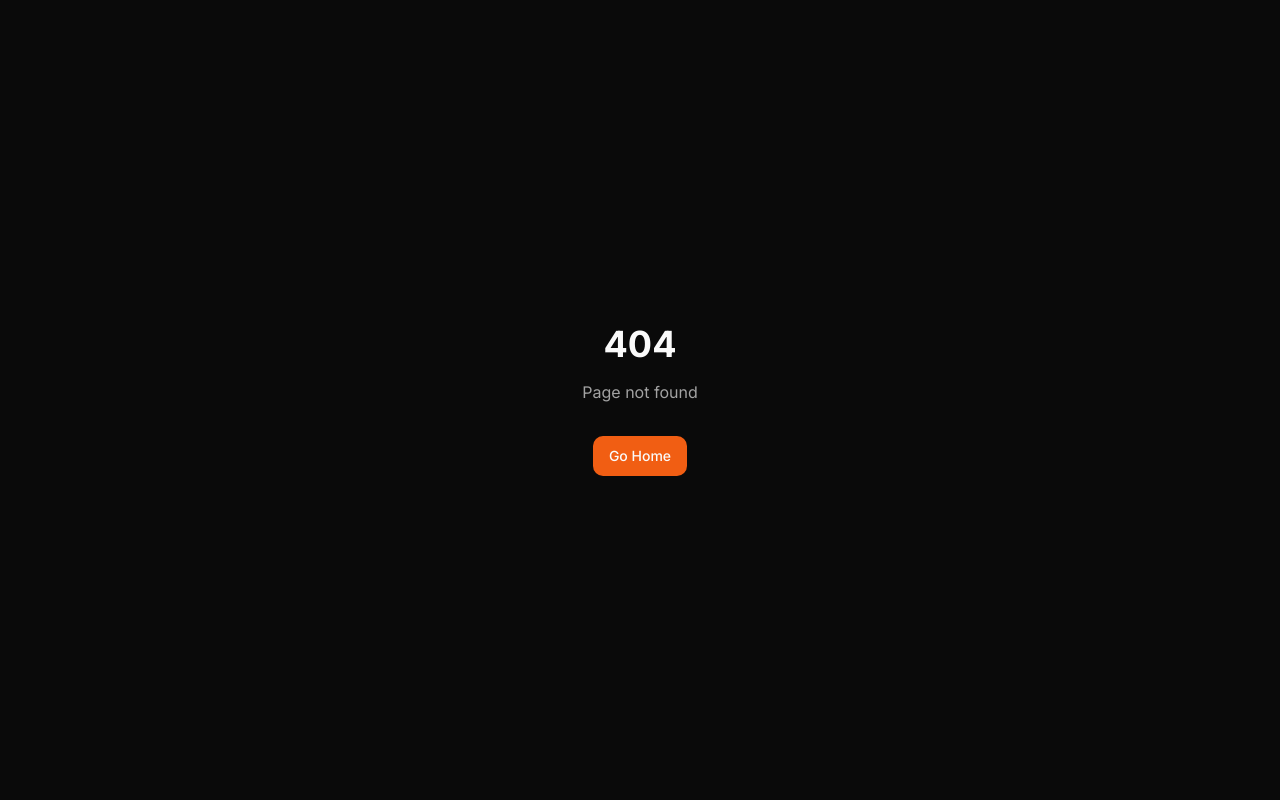
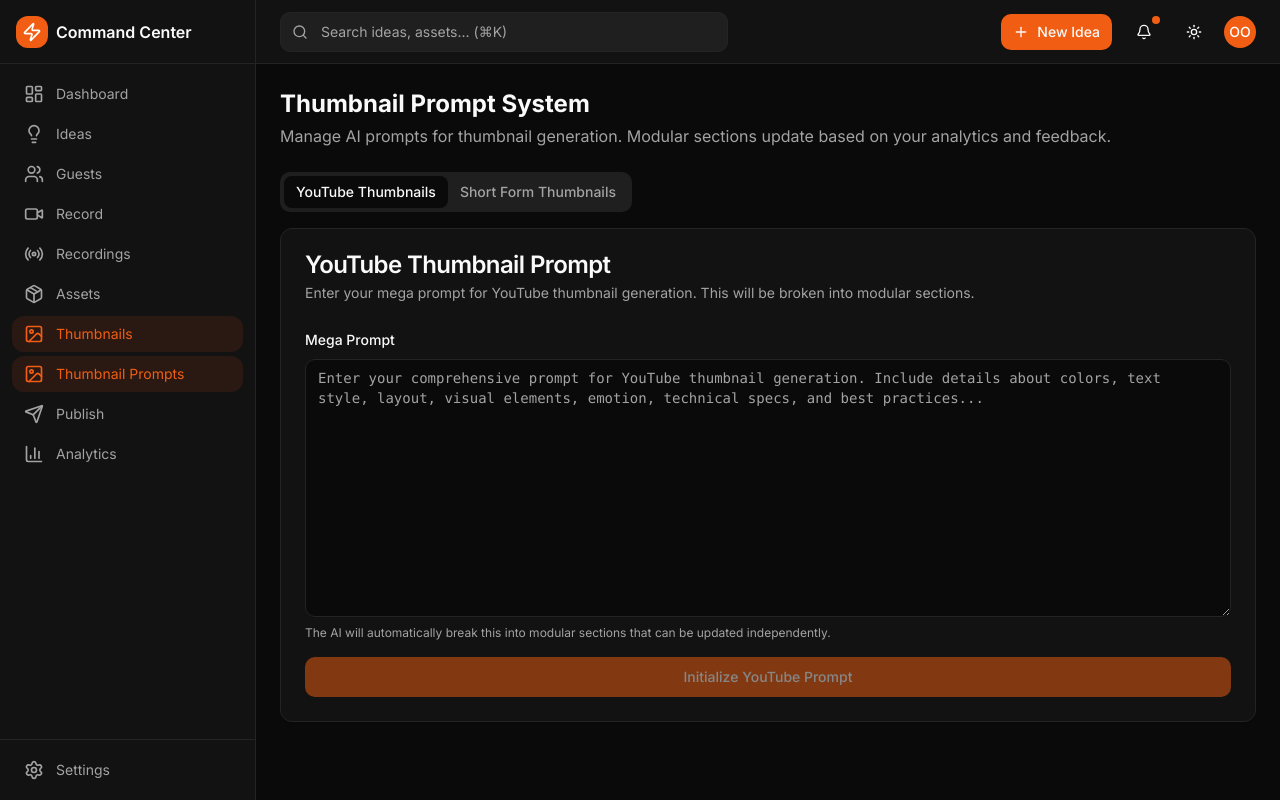
Before and after one commit to austinrileygray/content-command-center, a Next.js app: page /thumbnails/prompts in a window 1280 px wide. Before the commit this address had no page. Built offline with nearby package versions, Linux system fonts and the light colour scheme; no server answers; the database is empty.

Commit message:
feat: Add thumbnail prompts UI page
- Page for initializing mega prompts
- Separate tabs for YouTube and Short Form
- Auto-breaks prompts into modular sections
- Shows initialization status

```diff
--- /dev/null
+++ b/src/app/(dashboard)/thumbnails/prompts/page.tsx
@@ -0,0 +1,37 @@
+import { createClient } from "@/lib/supabase/server"
+import { PageHeader } from "@/components/shared/page-header"
+import { PromptsClient } from "./prompts-client"
+
+export default async function ThumbnailPromptsPage() {
+  const supabase = await createClient()
+
+  // Check if prompts are initialized
+  const { data: youtubeTemplate } = await supabase
+    .from("thumbnail_prompt_templates")
+    .select("id, version_number, updated_at")
+    .eq("category", "youtube")
+    .eq("is_active", true)
+    .single()
+
+  const { data: shortFormTemplate } = await supabase
+    .from("thumbnail_prompt_templates")
+    .select("id, version_number, updated_at")
+    .eq("category", "short_form")
+    .eq("is_active", true)
+    .single()
+
+  return (
+    <div className="space-y-6">
+      <PageHeader
+        title="Thumbnail Prompt System"
+        description="Manage AI prompts for thumbnail generation. Modular sections update based on your analytics and feedback."
+      />
+      <PromptsClient
+        youtubeInitialized={!!youtubeTemplate}
+        shortFormInitialized={!!shortFormTemplate}
+        youtubeVersion={youtubeTemplate?.version_number || 0}
+        shortFormVersion={shortFormTemplate?.version_number || 0}
+      />
+    </div>
+  )
+}
--- /dev/null
+++ b/src/app/(dashboard)/thumbnails/prompts/prompts-client.tsx
@@ -0,0 +1,181 @@
+"use client"
+
+import { useState } from "react"
+import { Button } from "@/components/ui/button"
+import { Textarea } from "@/components/ui/textarea"
+import { Card, CardContent, CardDescription, CardHeader, CardTitle } from "@/components/ui/card"
+import { Tabs, TabsContent, TabsList, TabsTrigger } from "@/components/ui/tabs"
+import { Label } from "@/components/ui/label"
+import { toast } from "sonner"
+import { Loader2, CheckCircle2, AlertCircle } from "lucide-react"
+import { useRouter } from "next/navigation"
+
+interface PromptsClientProps {
+  youtubeInitialized: boolean
+  shortFormInitialized: boolean
+  youtubeVersion: number
+  shortFormVersion: number
+}
+
+export function PromptsClient({
+  youtubeInitialized,
+  shortFormInitialized,
+  youtubeVersion,
+  shortFormVersion,
+}: PromptsClientProps) {
+  const router = useRouter()
+  const [youtubePrompt, setYoutubePrompt] = useState("")
+  const [shortFormPrompt, setShortFormPrompt] = useState("")
+  const [initializing, setInitializing] = useState<string | null>(null)
+
+  const handleInitialize = async (category: "youtube" | "short_form") => {
+    const prompt = category === "youtube" ? youtubePrompt : shortFormPrompt
+
+    if (!prompt.trim()) {
+      toast.error("Please enter your mega prompt")
+      return
+    }
+
+    setInitializing(category)
+
+    try {
+      const response = await fetch("/api/thumbnails/prompts/initialize", {
+        method: "POST",
+        headers: { "Content-Type": "application/json" },
+        body: JSON.stringify({
+          category,
+          megaPrompt: prompt.trim(),
+        }),
+      })
+
+      const data = await response.json()
+
+      if (!response.ok) {
+        toast.error(data.error || "Failed to initialize prompt")
+        return
+      }
+
+      toast.success(
+        `Prompt initialized! Broken into ${Object.keys(data.sections).length} modular sections.`
+      )
+      router.refresh()
+    } catch (error: any) {
+      toast.error(error.message || "Failed to initialize prompt")
+    } finally {
+      setInitializing(null)
+    }
+  }
+
+  return (
+    <Tabs defaultValue="youtube" className="space-y-4">
+      <TabsList>
+        <TabsTrigger value="youtube">YouTube Thumbnails</TabsTrigger>
+        <TabsTrigger value="short_form">Short Form Thumbnails</TabsTrigger>
+      </TabsList>
+
+      <TabsContent value="youtube" className="space-y-4">
+        <Card>
+          <CardHeader>
+            <CardTitle>YouTube Thumbnail Prompt</CardTitle>
+            <CardDescription>
+              {youtubeInitialized
+                ? `Version ${youtubeVersion} - Prompt is active and being used for generation`
+                : "Enter your mega prompt for YouTube thumbnail generation. This will be broken into modular sections."}
+            </CardDescription>
+          </CardHeader>
+          <CardContent className="space-y-4">
+            {youtubeInitialized ? (
+              <div className="flex items-center gap-2 text-sm text-muted-foreground">
+                <CheckCircle2 className="h-4 w-4 text-green-500" />
+                <span>Prompt initialized and active</span>
+              </div>
+            ) : (
+              <>
+                <div className="space-y-2">
+                  <Label htmlFor="youtube-prompt">Mega Prompt</Label>
+                  <Textarea
+                    id="youtube-prompt"
+                    placeholder="Enter your comprehensive prompt for YouTube thumbnail generation. Include details about colors, text style, layout, visual elements, emotion, technical specs, and best practices..."
+                    value={youtubePrompt}
+                    onChange={(e) => setYoutubePrompt(e.target.value)}
+                    rows={12}
+                    className="font-mono text-sm"
+                  />
+                  <p className="text-xs text-muted-foreground">
+                    The AI will automatically break this into modular sections that can be updated independently.
+                  </p>
+                </div>
+                <Button
+                  onClick={() => handleInitialize("youtube")}
+                  disabled={!youtubePrompt.trim() || initializing === "youtube"}
+                  className="w-full"
+                >
+                  {initializing === "youtube" ? (
+                    <>
+                      <Loader2 className="mr-2 h-4 w-4 animate-spin" />
+                      Initializing...
+                    </>
+                  ) : (
+                    "Initialize YouTube Prompt"
+                  )}
+                </Button>
+              </>
+            )}
+          </CardContent>
+        </Card>
+      </TabsContent>
+
+      <TabsContent value="short_form" className="space-y-4">
+        <Card>
+          <CardHeader>
+            <CardTitle>Short Form Thumbnail Prompt</CardTitle>
+            <CardDescription>
+              {shortFormInitialized
+                ? `Version ${shortFormVersion} - Prompt is active and being used for generation`
+                : "Enter your mega prompt for Short Form thumbnail generation. This will be broken into modular sections."}
+            </CardDescription>
+          </CardHeader>
+          <CardContent className="space-y-4">
+            {shortFormInitialized ? (
+              <div className="flex items-center gap-2 text-sm text-muted-foreground">
+                <CheckCircle2 className="h-4 w-4 text-green-500" />
+                <span>Prompt initialized and active</span>
+              </div>
+            ) : (
+              <>
+                <div className="space-y-2">
+                  <Label htmlFor="short-form-prompt">Mega Prompt</Label>
+                  <Textarea
+                    id="short-form-prompt"
+                    placeholder="Enter your comprehensive prompt for Short Form thumbnail generation. Include details about colors, text style, layout, visual elements, emotion, technical specs, and best practices..."
+                    value={shortFormPrompt}
+                    onChange={(e) => setShortFormPrompt(e.target.value)}
+                    rows={12}
+                    className="font-mono text-sm"
+                  />
+                  <p className="text-xs text-muted-foreground">
+                    The AI will automatically break this into modular sections that can be updated independently.
+                  </p>
+                </div>
+                <Button
+                  onClick={() => handleInitialize("short_form")}
+                  disabled={!shortFormPrompt.trim() || initializing === "short_form"}
+                  className="w-full"
+                >
+                  {initializing === "short_form" ? (
+                    <>
+                      <Loader2 className="mr-2 h-4 w-4 animate-spin" />
+                      Initializing...
+                    </>
+                  ) : (
+                    "Initialize Short Form Prompt"
+                  )}
+                </Button>
+              </>
+            )}
+          </CardContent>
+        </Card>
+      </TabsContent>
+    </Tabs>
+  )
+}
--- a/src/components/layout/sidebar.tsx
+++ b/src/components/layout/sidebar.tsx
@@ -25,6 +25,7 @@ const navigation = [
   { name: "Recordings", href: "/recordings", icon: Radio },
   { name: "Assets", href: "/assets", icon: Package },
   { name: "Thumbnails", href: "/thumbnails", icon: ImageIcon },
+  { name: "Thumbnail Prompts", href: "/thumbnails/prompts", icon: ImageIcon },
   { name: "Publish", href: "/publish", icon: Send },
   { name: "Analytics", href: "/analytics", icon: BarChart3 },
 ]
```
